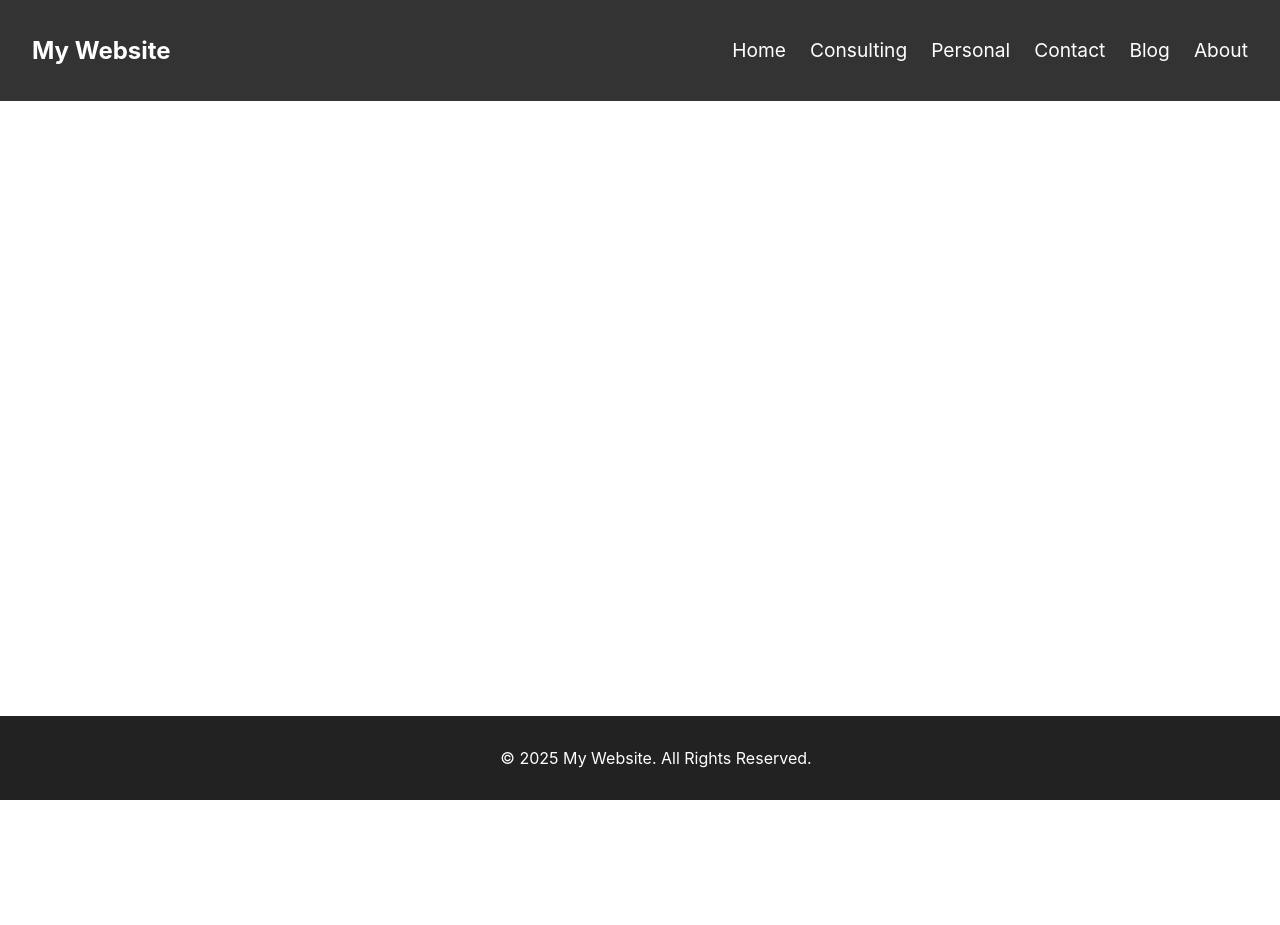
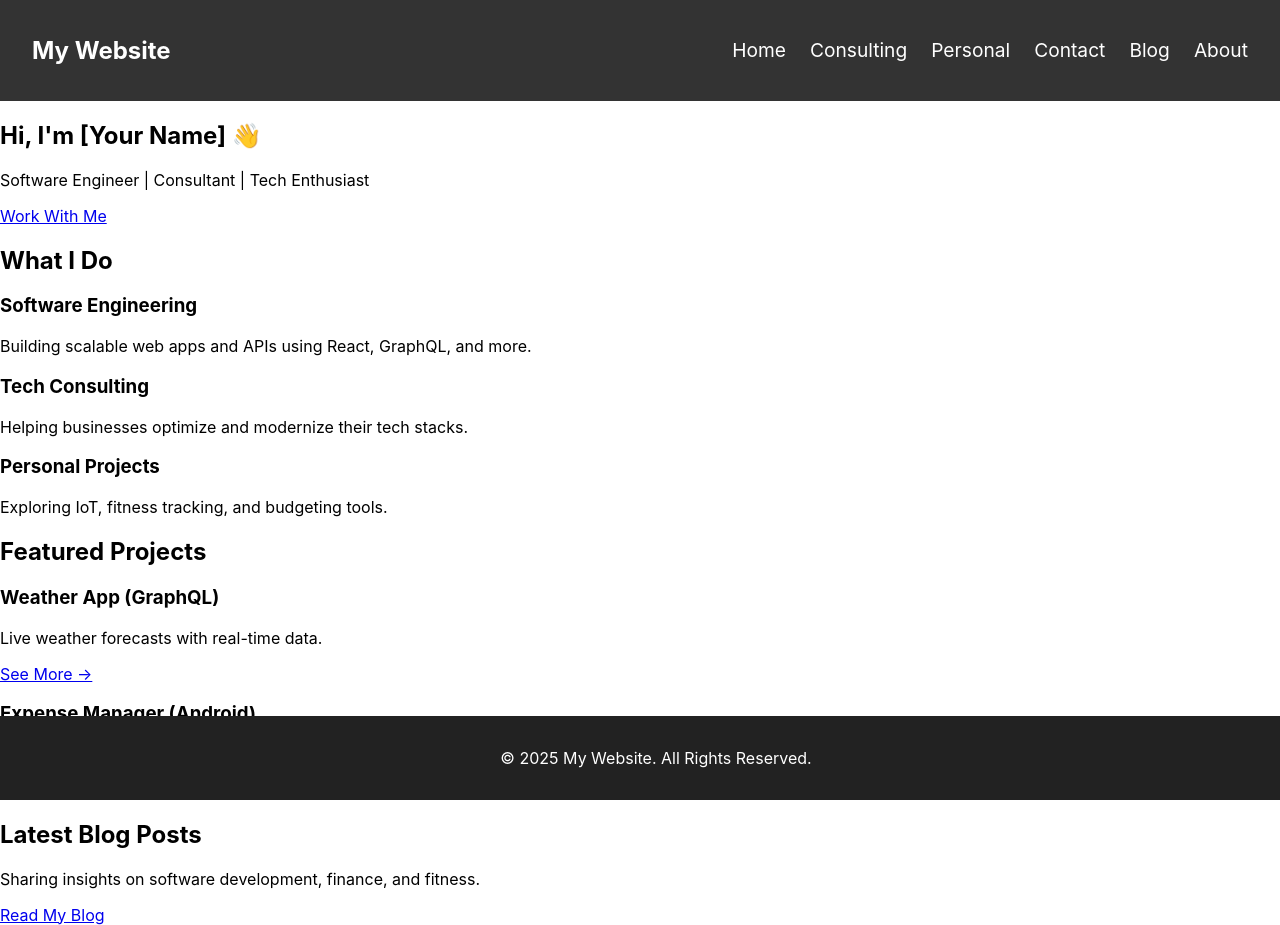
Before and after one commit to limitlessPukin3/my-website, a React (Create React App) app: page / in a window 1280 px wide. Before the commit the page ends 800 px from the top, so only its background shows below. Built offline with nearby package versions, Linux system fonts and the light colour scheme.

Commit message:
reverted

```diff
--- a/package.json
+++ b/package.json
@@ -36,7 +36,7 @@
       "last 1 safari version"
     ]
   },
-  "homepage": "https://limitlesspukin3.github.io/home",
+  "homepage": "https://limitlesspukin3.github.io/my-website/",
   "devDependencies": {
     "gh-pages": "^6.3.0"
   }
--- a/src/components/Navbar.js
+++ b/src/components/Navbar.js
@@ -8,7 +8,7 @@
         <h1>My Website</h1>
       </div>
       <ul className="nav-list">
-        <li><Link to="/home">Home</Link></li>
+        <li><Link to="/">Home</Link></li>
         <li><Link to="/consulting">Consulting</Link></li>
         <li><Link to="/personal">Personal</Link></li>
         <li><Link to="/contact">Contact</Link></li>
--- a/src/routes/index.js
+++ b/src/routes/index.js
@@ -13,7 +13,7 @@
 
 const AppRoutes = () => (
   <Routes>
-    <Route path="/home" element={<Home />} />
+    <Route path="/" element={<Home />} />
     <Route path="/projects" element={<Projects />} />
     <Route path="/vacations" element={<Vacations />} />
     <Route path="/hobbies" element={<Hobbies />} />
```
